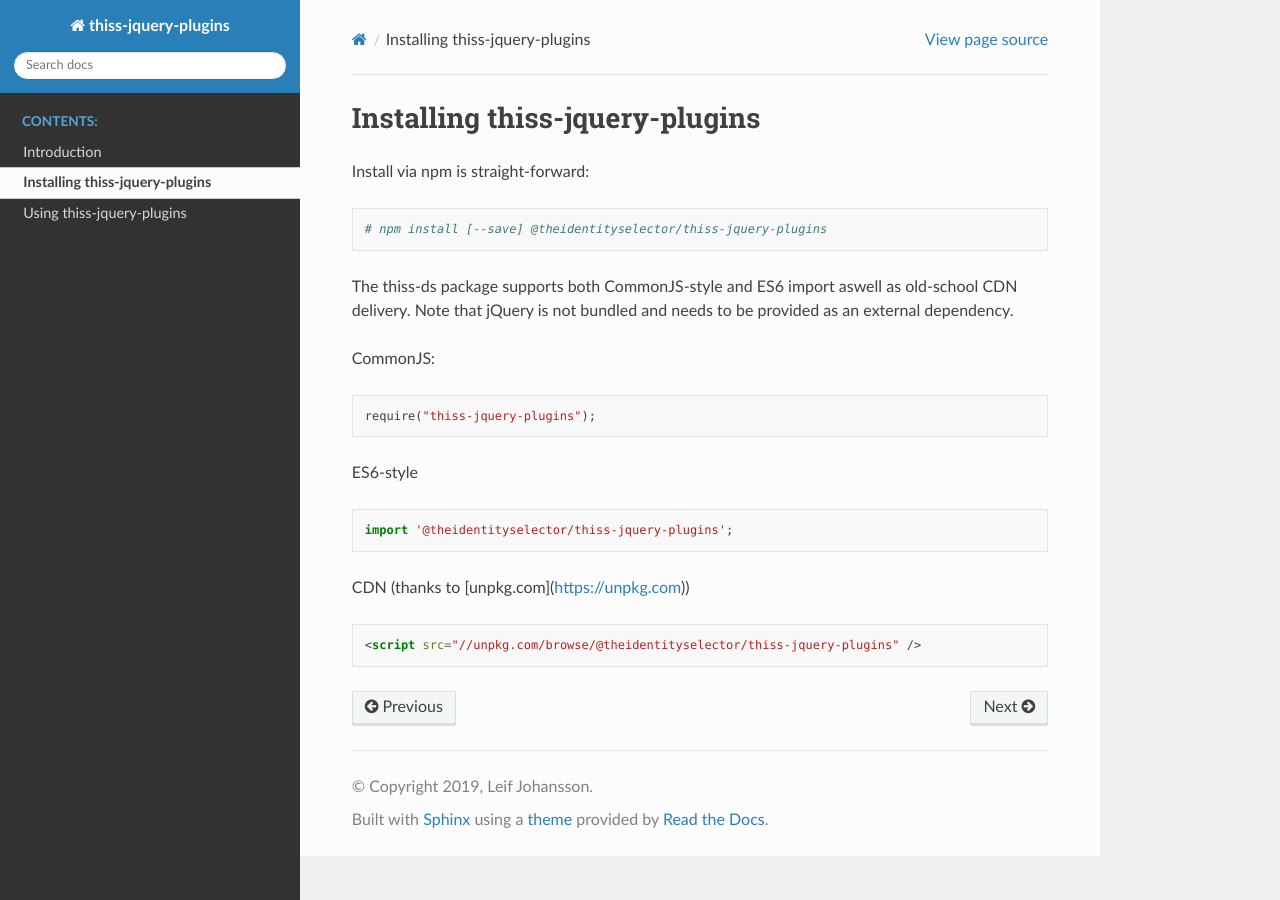
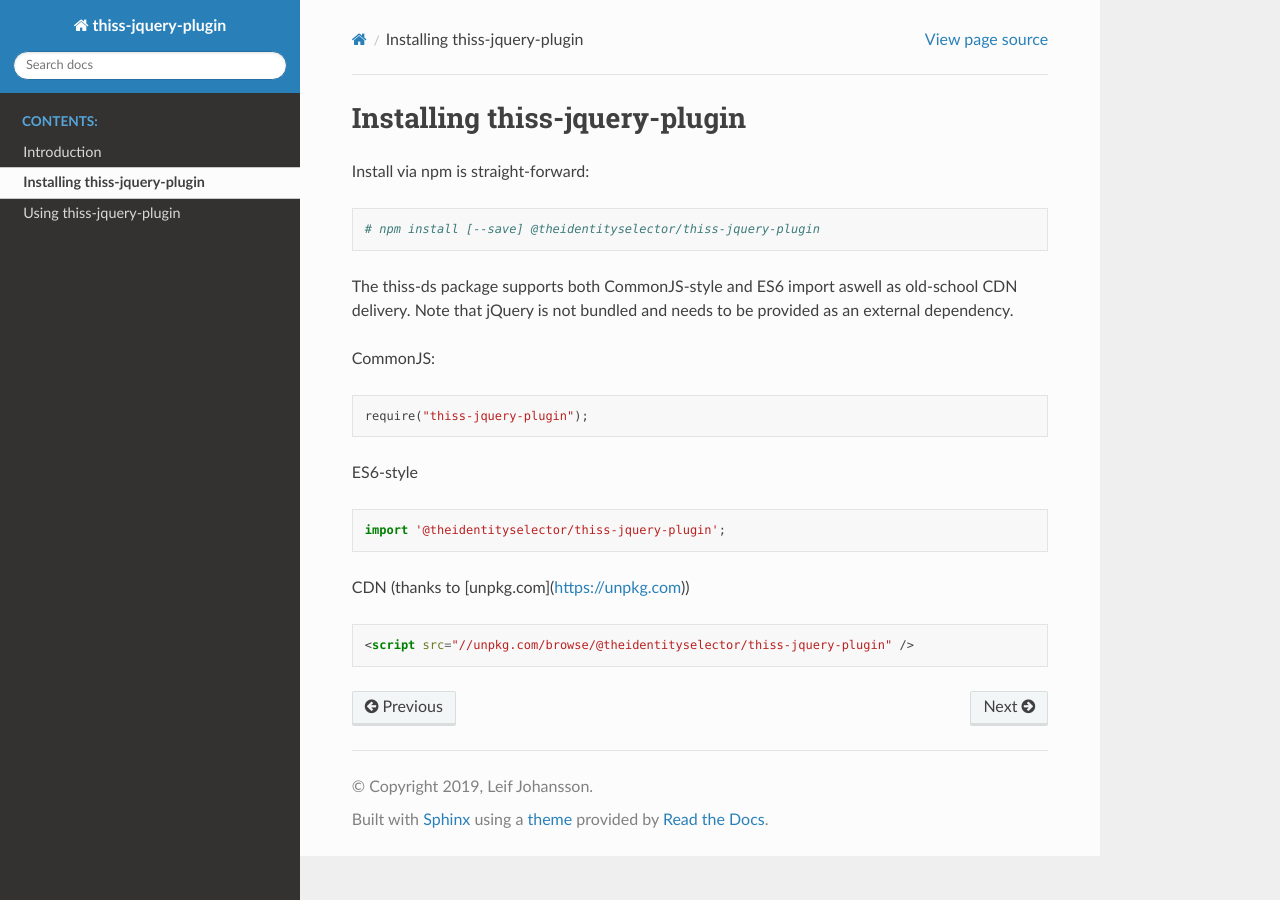
Before and after one commit to TheIdentitySelector/thiss-jquery-plugin, a Sphinx documentation site: the page built from docs/install.rst, in a window 1280 px wide. Built offline with Sphinx 7.4.7 and the Read the Docs theme 2.0.0, drawn with Linux system fonts in a browser that asks for light colours.

Commit message:
thiss-jquery-plugin not thiss-jquery-plugins

```diff
--- a/docs/conf.py
+++ b/docs/conf.py
@@ -19,7 +19,7 @@
 
 # -- Project information -----------------------------------------------------
 
-project = u'thiss-jquery-plugins'
+project = u'thiss-jquery-plugin'
 copyright = u'2019, Leif Johansson'
 author = u'Leif Johansson'
 
@@ -103,7 +103,7 @@ html_static_path = ['_static']
 # -- Options for HTMLHelp output ---------------------------------------------
 
 # Output file base name for HTML help builder.
-htmlhelp_basename = 'thiss-jquery-pluginsdoc'
+htmlhelp_basename = 'thiss-jquery-plugindoc'
 
 
 # -- Options for LaTeX output ------------------------------------------------
@@ -130,7 +130,7 @@ latex_elements = {
 # (source start file, target name, title,
 #  author, documentclass [howto, manual, or own class]).
 latex_documents = [
-    (master_doc, 'thiss-jquery-plugins.tex', u'thiss-jquery-plugins Documentation',
+    (master_doc, 'thiss-jquery-plugin.tex', u'thiss-jquery-plugin Documentation',
      u'Leif Johansson', 'manual'),
 ]
 
@@ -140,7 +140,7 @@ latex_documents = [
 # One entry per manual page. List of tuples
 # (source start file, name, description, authors, manual section).
 man_pages = [
-    (master_doc, 'thiss-jquery-plugins', u'thiss-jquery-plugins Documentation',
+    (master_doc, 'thiss-jquery-plugin', u'thiss-jquery-plugin Documentation',
      [author], 1)
 ]
 
@@ -151,8 +151,8 @@ man_pages = [
 # (source start file, target name, title, author,
 #  dir menu entry, description, category)
 texinfo_documents = [
-    (master_doc, 'thiss-jquery-plugins', u'thiss-jquery-plugins Documentation',
-     author, 'thiss-jquery-plugins', 'One line description of project.',
+    (master_doc, 'thiss-jquery-plugin', u'thiss-jquery-plugin Documentation',
+     author, 'thiss-jquery-plugin', 'One line description of project.',
      'Miscellaneous'),
 ]
 
--- a/docs/index.rst
+++ b/docs/index.rst
@@ -1,9 +1,9 @@
-.. thiss-jquery-plugins documentation master file, created by
+.. thiss-jquery-plugin documentation master file, created by
    sphinx-quickstart on Mon Aug 19 18:30:23 2019.
    You can adapt this file completely to your liking, but it should at least
    contain the root `toctree` directive.
 
-Welcome to thiss-jquery-plugins's documentation!
+Welcome to thiss-jquery-plugin's documentation!
 ================================================
 
 This is a jquery plugin for interacting with a thiss.io discovery and persistence service infrastructure. Specifically the jquery.thiss.ds-widget.js plugin turns an input field and a bit of surrounding markup into a typeahead search with optional display of previous selections - all fetched from an MDQ server.
--- a/docs/install.rst
+++ b/docs/install.rst
@@ -1,11 +1,11 @@
-Installing thiss-jquery-plugins
+Installing thiss-jquery-plugin
 ===============================
 
 Install via npm is straight-forward:
 
 .. code-block:: bash
 
-  # npm install [--save] @theidentityselector/thiss-jquery-plugins
+  # npm install [--save] @theidentityselector/thiss-jquery-plugin
 
 The thiss-ds package supports both CommonJS-style and ES6 import aswell as old-school CDN delivery. Note that jQuery is not bundled and needs to be provided as an external dependency.
 
@@ -13,16 +13,16 @@ CommonJS:
 
 .. code-block:: js
 
-  require("thiss-jquery-plugins");
+  require("thiss-jquery-plugin");
 
 ES6-style
 
 .. code-block:: js
 
-  import '@theidentityselector/thiss-jquery-plugins';
+  import '@theidentityselector/thiss-jquery-plugin';
 
 CDN (thanks to [unpkg.com](https://unpkg.com))
 
 .. code-block:: html
 
-  <script src="//unpkg.com/browse/@theidentityselector/thiss-jquery-plugins" />
+  <script src="//unpkg.com/browse/@theidentityselector/thiss-jquery-plugin" />
--- a/docs/intro.rst
+++ b/docs/intro.rst
@@ -7,7 +7,7 @@ The Identity Selector Software suite is a front-channel identity selector for di
 
 The system was designed with privacy as the number one focus. No information is shared with the relying party during the identity provider choice process. This is ensured by relying on the browser security model and judicious use of inter-domain communicatiton using post-message.
 
-This package (thiss-jquery-plugins) contains a jQuery plugin for building your own discovery service on top of a thiss-js service (eg use.thiss.io or service.seamlessaccess.org).
+This package (thiss-jquery-plugin) contains a jQuery plugin for building your own discovery service on top of a thiss-js service (eg use.thiss.io or service.seamlessaccess.org).
 
 Architecture
 ------------
--- a/docs/usage.rst
+++ b/docs/usage.rst
@@ -1,5 +1,5 @@
-Using thiss-jquery-plugins
-==========================
+Using thiss-jquery-plugin
+=========================
 
 Overview
 --------
--- a/webpack.common.js
+++ b/webpack.common.js
@@ -14,7 +14,7 @@ module.exports = {
     }
   },
   entry: {
-      'jquery.thiss.ds-widget': ['./src/ds-widget.js'],
+      'jquery.thiss': ['./src/ds-widget.js'],
       'demo': ['./src/demo.js'],
   },
   externals: {
```
Also changed, not shown: package.json (+6 -6 lines).
